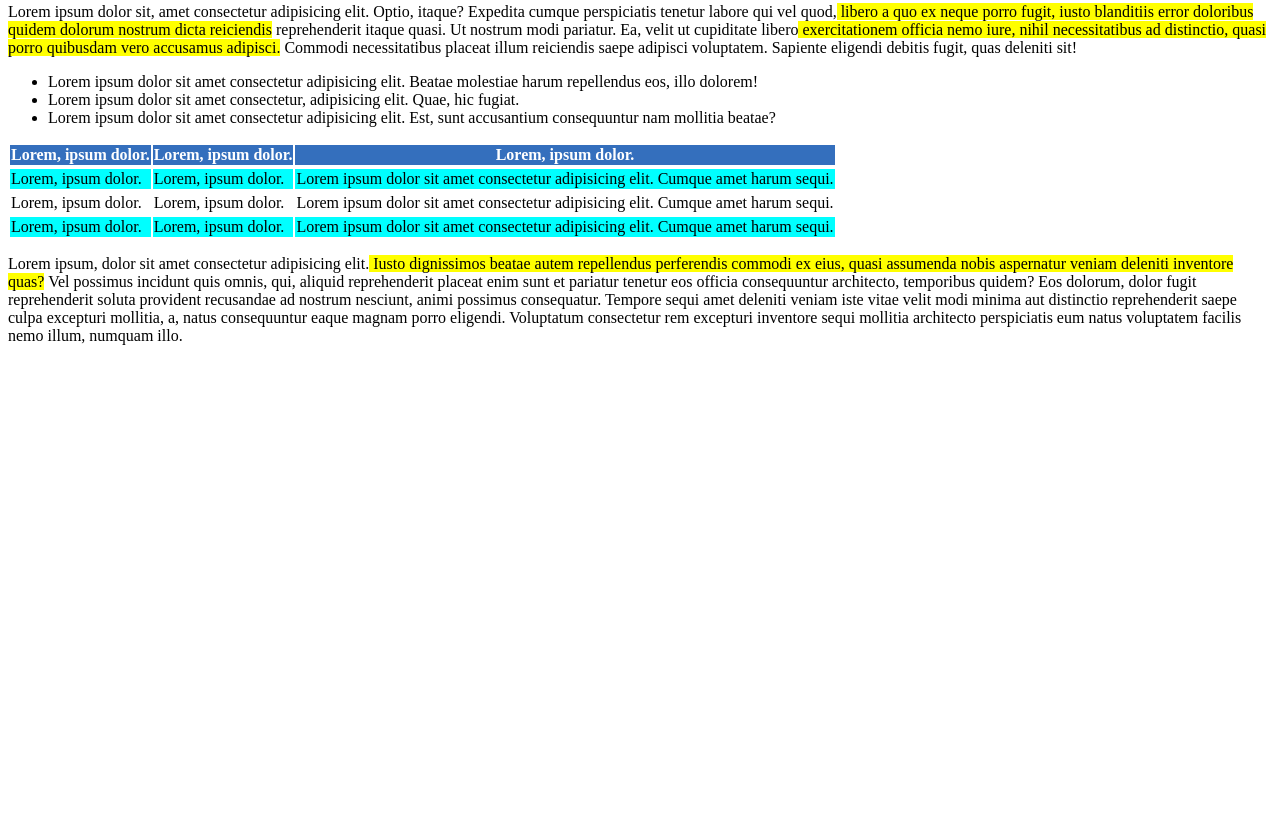
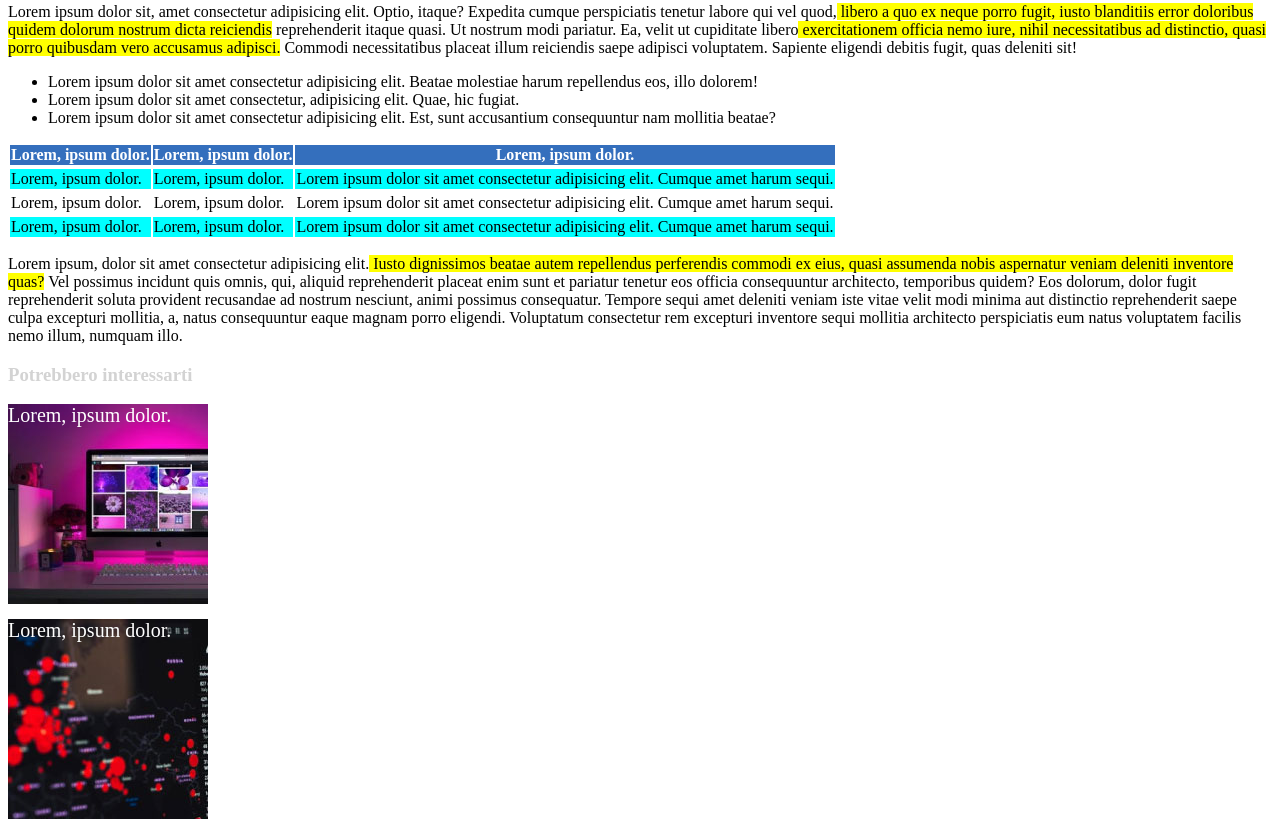
Before and after one commit to Christian-Lepidi/html-css-booleaner, a plain HTML site: page index.html in a window 1280 px wide. Shown: the part 953-1780 px from the top of the page. Before the commit the page ends 1314 px from the top, so only its background shows below. Drawn offline with Linux system fonts and the light colour scheme.

Commit message:
footer page

```diff
--- a/img/style.css
+++ b/img/style.css
@@ -20,3 +20,24 @@
 .testo-evidenziato{
     background-color: yellow;
 }
+
+.colore-testo{
+    color: lightgrey;
+}
+
+#final-image1{
+   background-image: url(./monitor.jpg);
+   height: 200px;
+   width: 200px;
+   margin-bottom: 15px;
+   font-size: 20px;
+   color: white;
+}
+
+#final-image2{
+   background-image: url(./graph.jpg);
+   height: 200px;
+   width: 200px;
+   font-size: 20px;
+   color: white;
+}
--- a/index.html
+++ b/index.html
@@ -56,6 +56,16 @@
   </table>
   <p>Lorem ipsum, dolor sit amet consectetur adipisicing elit.<span class="testo-evidenziato"> Iusto dignissimos beatae autem repellendus perferendis commodi ex eius, quasi assumenda nobis aspernatur veniam deleniti inventore quas?</span> Vel possimus incidunt quis omnis, qui, aliquid reprehenderit placeat enim sunt et pariatur tenetur eos officia consequuntur architecto, temporibus quidem? Eos dolorum, dolor fugit reprehenderit soluta provident recusandae ad nostrum nesciunt, animi possimus consequatur. Tempore sequi amet deleniti veniam iste vitae velit modi minima aut distinctio reprehenderit saepe culpa excepturi mollitia, a, natus consequuntur eaque magnam porro eligendi. Voluptatum consectetur rem excepturi inventore sequi mollitia architecto perspiciatis eum natus voluptatem facilis nemo illum, numquam illo.</p>
  </main>
+ <!--footer pagina-->
+ <footer>
+    <h3 class="colore-testo">Potrebbero interessarti</h3>
+    <div id="final-image1">
+     Lorem, ipsum dolor.
+    </div>
+    <div id="final-image2">
+        Lorem, ipsum dolor.
+    </div>
+ </footer>
 
 </body>
 </html>
```
